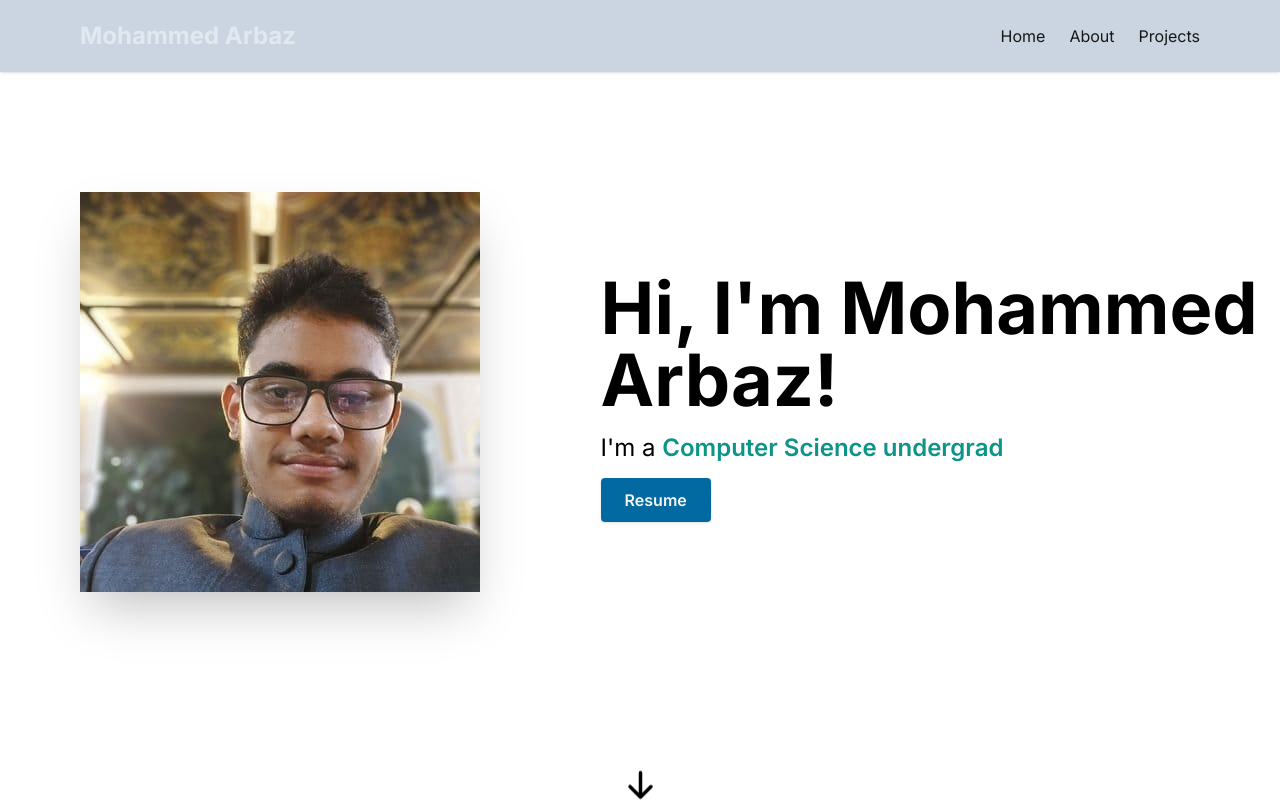
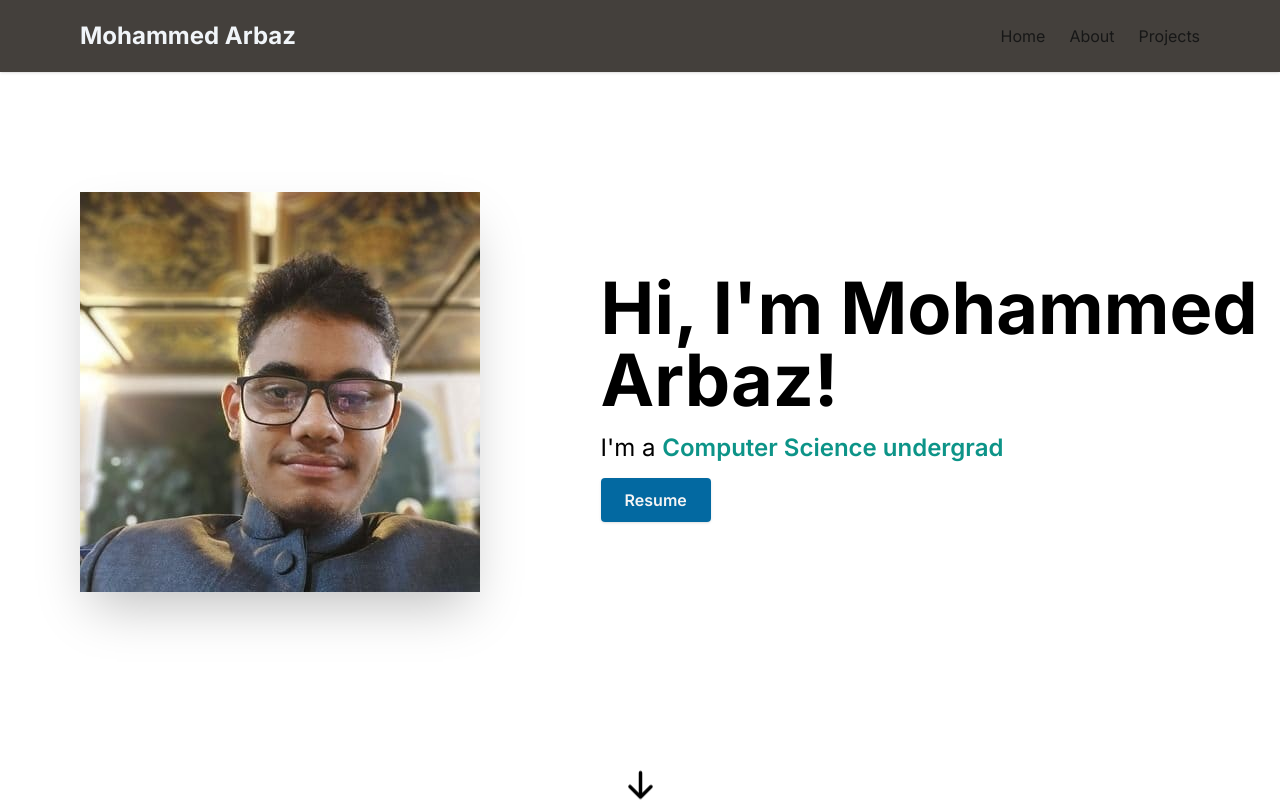
Before and after one commit to mohammedarbaz119/portfolio, a Next.js app: page / in a window 1280 px wide. Shown: the top 802 px of the page. Built offline with nearby package versions, Linux system fonts and the light colour scheme.

Commit message:
more fixes

```diff
--- a/app/Components/Footer.tsx
+++ b/app/Components/Footer.tsx
@@ -7,7 +7,7 @@ import {
 
 const Footer = () => {
   return (
-    <footer className="mx-auto max-w-3xl px-4 sm:px-6 md:max-w-5xl bg-black">
+    <footer className="mx-auto max-w-3xl px-4 sm:px-6 md:max-w-5xl bg-stone-700">
       <hr className="w-full h-0.5 mx-auto mt-8 bg-neutral-200 border-0"></hr>
       <div className="mx-auto  p-4 flex flex-col text-center text-neutral-900 md:flex-row md:justify-between">
         <div className="flex flex-row items-center justify-center space-x-1 text-neutral-100 ">
--- a/app/Components/NavBar.tsx
+++ b/app/Components/NavBar.tsx
@@ -28,7 +28,7 @@ export default function NavBar() {
   const pathname = usePathname();
   const [navbar, setNavbar] = useState(false);
   return (
-    <header className="w-full mx-auto  px-4 sm:px-20 fixed top-0 z-50 shadow text-slate-200 bg-slate-300 dark:bg-stone-700 dark:border-b dark:border-stone-600">
+    <header className="w-full mx-auto  px-4 sm:px-20 fixed top-0 z-50 shadow text-slate-100 bg-stone-700 dark:border-b dark:border-stone-600">
     <div className="justify-between md:items-center md:flex">
       <div>
         <div className="flex items-center justify-between py-3 md:py-5 md:block">
```
